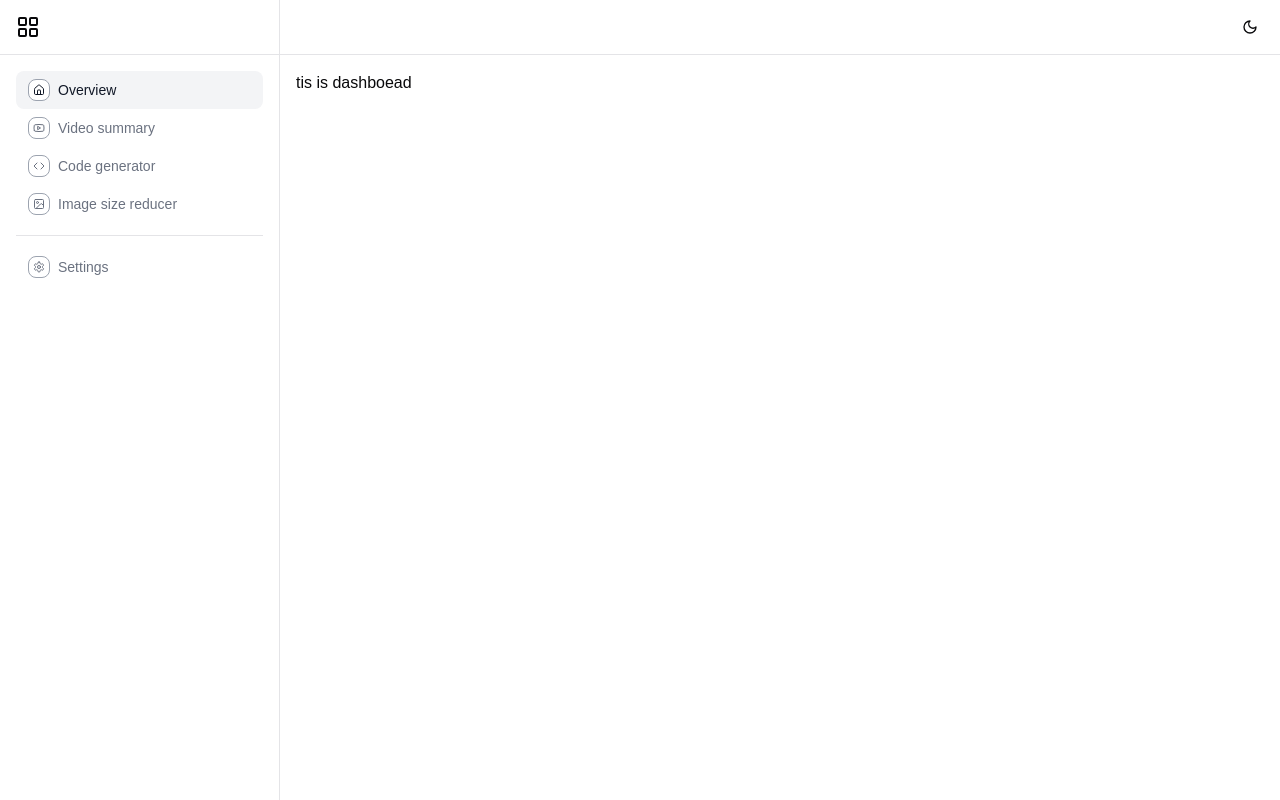
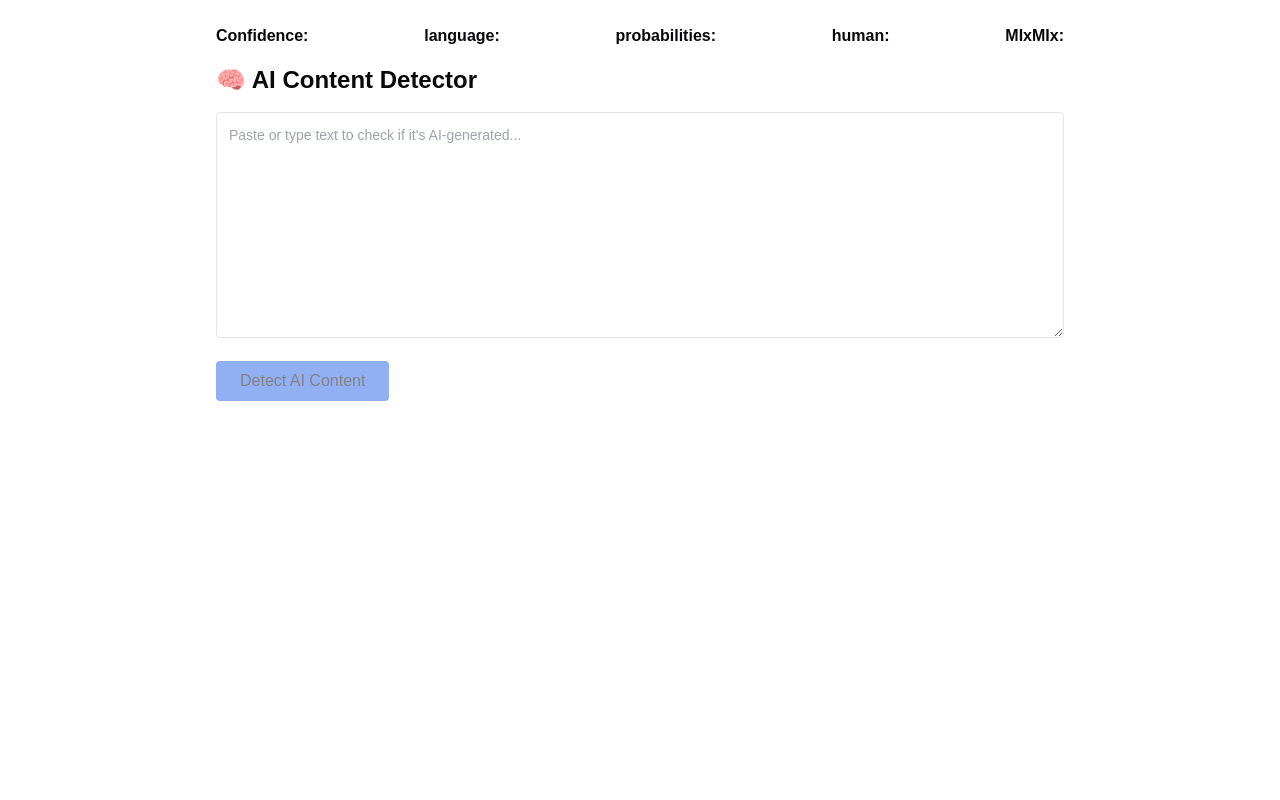
Before and after one commit to Sameertahir024/CodeSnap-Bolt.new, a Next.js app: page /dashboard in a window 1280 px wide. Built offline with nearby package versions, Linux system fonts and the light colour scheme.

Commit message:
Update dependencies, add AI content detection feature, and clean up dashboard layout. Removed unused 404 and chat pages, and enhanced global styles.

```diff
--- a/package.json
+++ b/package.json
@@ -14,9 +14,12 @@
     "@radix-ui/react-dropdown-menu": "^2.1.15",
     "@radix-ui/react-separator": "^1.1.1",
     "@radix-ui/react-slot": "^1.1.1",
+    "@react-pdf-viewer/core": "^3.12.0",
+    "@react-pdf-viewer/default-layout": "^3.12.0",
     "@supabase/auth-helpers-nextjs": "^0.10.0",
     "@supabase/auth-js": "^2.70.0",
     "@supabase/ssr": "^0.6.1",
+    "axios": "^1.11.0",
     "class-variance-authority": "^0.7.1",
     "clsx": "^2.1.1",
     "framer-motion": "^12.0.5",
@@ -32,6 +35,7 @@
   },
   "devDependencies": {
     "@eslint/eslintrc": "^3",
+    "@types/formidable": "^3.4.5",
     "@types/node": "^20",
     "@types/react": "^19",
     "@types/react-dom": "^19",
--- a/src/app/404.tsx
+++ /dev/null
@@ -1,6 +0,0 @@
-// pages/404.tsx
-const Custom404 = () => {
-  return <h1>Page Not Found</h1>;
-};
-
-export default Custom404;
--- /dev/null
+++ b/src/app/api/hello/route.ts
@@ -0,0 +1,5 @@
+import { NextResponse } from "next/server";
+
+export async function GET() {
+  return NextResponse.json({ message: "Hello, world!" });
+}
--- a/src/app/dashboard/chat/page.tsx
+++ /dev/null
@@ -1,11 +0,0 @@
-import React from "react";
-
-const page = () => {
-  return (
-    <div>
-      <h1>this is chat</h1>
-    </div>
-  );
-};
-
-export default page;
--- a/src/app/dashboard/layout.tsx
+++ b/src/app/dashboard/layout.tsx
@@ -1,6 +1,7 @@
 import { ReactNode } from "react";
 import DashboardSideBar from "./_components/DashboardSideBar";
 import DashboardTopNav from "./_components/DashboardTopNav";
+import Navbar from "@/components/landing/Navbar";
 
 export default async function DashboardLayout({
   children,
@@ -8,11 +9,9 @@ export default async function DashboardLayout({
   children: ReactNode;
 }) {
   return (
-    <div className="grid min-h-screen w-full lg:grid-cols-[280px_1fr]">
-      <DashboardSideBar />
-      <DashboardTopNav>
-      <main className="flex flex-col gap-4 p-4 lg:gap-6">{children}</main>
-      </DashboardTopNav>
-    </div>
+    <div>
+    {/* <Navbar/> */}
+      <main className="">{children}</main>
+      </div>
   );
 }
--- a/src/app/dashboard/overview/page.tsx
+++ /dev/null
@@ -1,11 +0,0 @@
-import React from "react";
-
-const page = () => {
-  return (
-    <div>
-      h<h1>thi is overvire</h1>
-    </div>
-  );
-};
-
-export default page;
--- a/src/app/dashboard/page.tsx
+++ b/src/app/dashboard/page.tsx
@@ -1,10 +1,104 @@
+'use client';
+import { useState } from 'react';
+import axios from 'axios';
 
-const page = () => {
+export default function AIDetector() {
+  const [text, setText] = useState('');
+  const [result, setResult] = useState<any>(null);
+  const [loading, setLoading] = useState(false);
+  const [error, setError] = useState('');
+
+  const detectContent = async () => {
+    setLoading(true);
+    setError('');
+    setResult(null);
+
+    try {
+      const options = {
+        method: 'POST',
+        url: 'https://ai-content-detector6.p.rapidapi.com/v1/ai-detector',
+        headers: {
+          'x-rapidapi-key': process.env.NEXT_PUBLIC_RAPID_KEY,
+          'x-rapidapi-host': process.env.NEXT_PUBLIC_RAPID_HOST,
+          'Content-Type': 'application/json'
+        },
+        data: {
+          text
+        }
+      };
+
+      const response = await axios.request(options);
+      setResult(response.data);
+    } catch (err: any) {
+      setError('Failed to detect content. Please try again.');
+      console.error(err);
+    } finally {
+      setLoading(false);
+    }
+  };
+
   return (
-    <div>
-      <h1>tis is dashboead</h1>
+    <div className="max-w-4xl mx-auto p-6 space-y-4">
+       <div className="flex gap-2 justify-between">
+
+              <p>
+                <strong>Confidence:</strong>{" "}
+                <span className="text-green-600 uppercase">
+                  {result?.confidence}
+                </span>
+              </p>
+              <p>
+                <strong>language:</strong>{" "}
+                <span className="text-green-600 uppercase">
+                  {result?.language}
+                </span>
+              </p>
+              <p>
+                <strong>probabilities:</strong>{" "}
+                <span className="text-green-600 uppercase">
+                  {result?.probabilities?.ai}
+                </span>
+              </p>
+              <p>
+                <strong>human:</strong>{" "}
+                <span className="text-green-600 uppercase">
+                  {result?.probabilities?.human}
+                </span>
+              </p>
+              <p>
+                <strong>MIxMIx:</strong>{" "}
+                <span className="text-green-600 uppercase">
+                  {result?.probabilities.mix}
+                </span>
+              </p>
+            </div>
+
+      <h1 className="text-2xl font-bold">🧠 AI Content Detector</h1>
+
+      <textarea
+        rows={10}
+        value={text}
+        onChange={(e) => setText(e.target.value)}
+        placeholder="Paste or type text to check if it's AI-generated..."
+        className="w-full border rounded p-3 text-sm"
+      />
+
+      <button
+        onClick={detectContent}
+        className="px-6 py-2 bg-blue-600  rounded hover:bg-blue-700 disabled:opacity-50"
+        disabled={loading || !text.trim()}
+      >
+        {loading ? 'Analyzing...' : 'Detect AI Content'}
+      </button>
+
+      {error && <p className="text-red-500">{error}</p>}
+
+      {result && (
+        <div className="mt-6 p-4 border rounded ">
+          <h2 className="text-lg font-semibold mb-2">Result</h2>
+          <pre className="text-sm whitespace-pre-wrap">{JSON.stringify(result, null, 2)}</pre>
+        </div>
+      )}
     </div>
-  )
+  );
 }
-
-export default page
--- a/src/app/globals.css
+++ b/src/app/globals.css
@@ -1,6 +1,10 @@
 @tailwind base;
 @tailwind components;
 @tailwind utilities;
+
+/* styles/globals.css */
+
+
 
 body {
   font-family: Arial, Helvetica, sans-serif;
```
Also changed, not shown: 1 other file (tests, documents, lock files or other folders).
